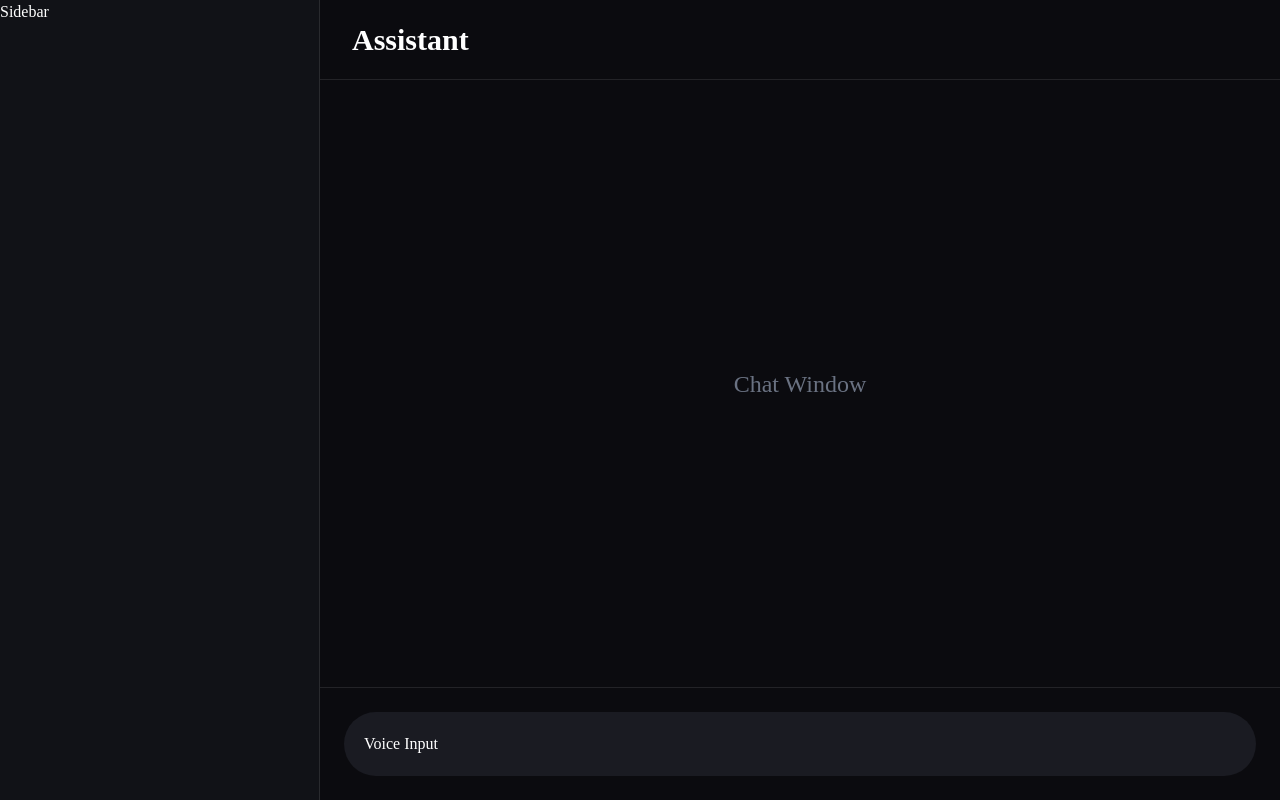
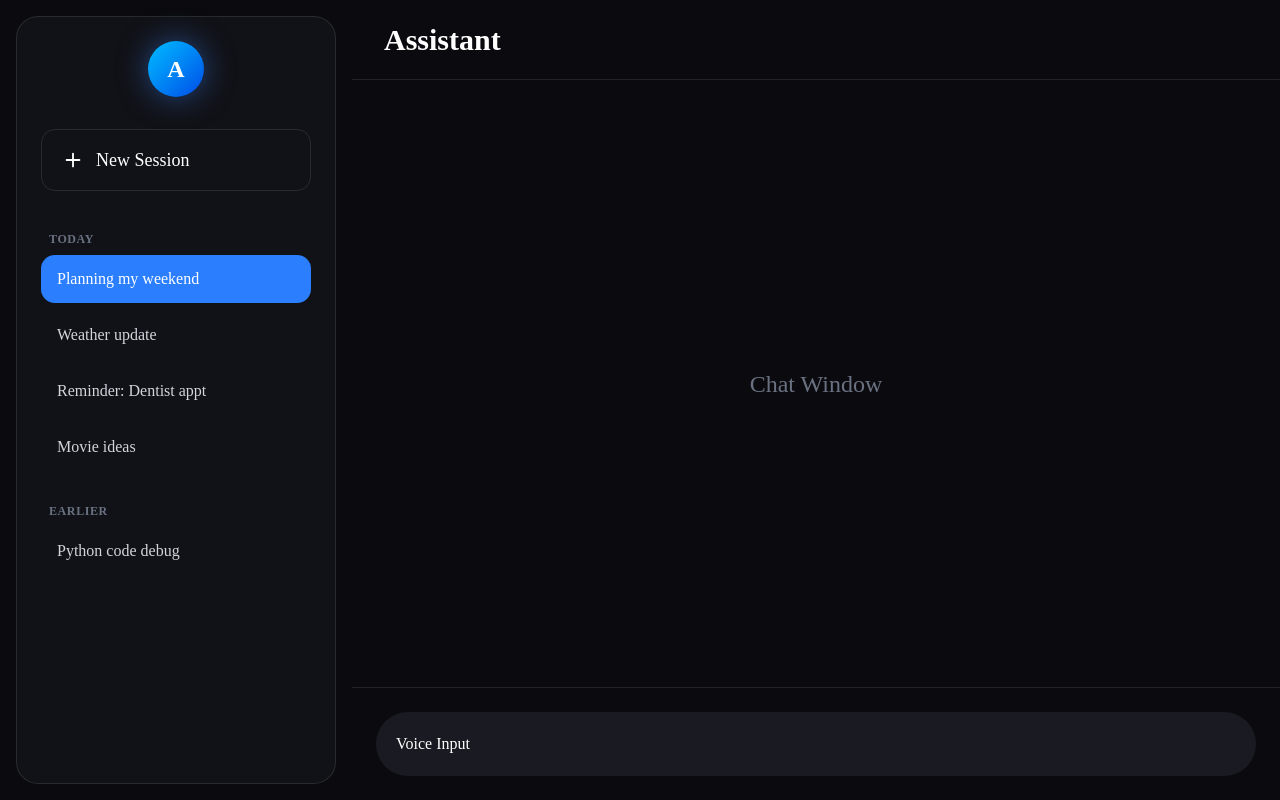
Before and after one commit to Yatheswar546/voice-assistant, a Next.js app: page / in a window 1280 px wide. Built offline with nearby package versions, Linux system fonts and the light colour scheme.

Commit message:
ui/sidebar

```diff
--- a/components/common/Logo.tsx
+++ b/components/common/Logo.tsx
@@ -0,0 +1,9 @@
+export default function Logo() {
+  return (
+    <div className="flex items-center justify-center">
+      <div className="flex h-14 w-14 items-center justify-center rounded-full bg-gradient-to-br from-sky-400 to-blue-700 text-2xl font-bold text-white shadow-[0_0_30px_rgba(59,130,246,0.5)]">
+        A
+      </div>
+    </div>
+  );
+}
--- a/components/sidebar/NewSessionButton.tsx
+++ b/components/sidebar/NewSessionButton.tsx
@@ -0,0 +1,10 @@
+import { Plus } from "lucide-react";
+
+export default function NewSessionButton() {
+  return (
+    <button className="flex w-full items-center gap-3 rounded-xl border border-white/10 px-5 py-4 text-lg transition-all hover:border-blue-400 hover:bg-white/5">
+      <Plus size={22} />
+      <span>New Session</span>
+    </button>
+  );
+}
--- a/components/sidebar/SessionGroup.tsx
+++ b/components/sidebar/SessionGroup.tsx
@@ -0,0 +1,27 @@
+import SessionItem from "./SessionItem";
+
+interface SessionGroupProps {
+  title: string;
+  sessions: string[];
+}
+
+export default function SessionGroup({
+  title,
+  sessions,
+}: SessionGroupProps) {
+  return (
+    <div className="space-y-2">
+      <h2 className="px-2 text-xs font-semibold uppercase tracking-wider text-gray-500">
+        {title}
+      </h2>
+
+      {sessions.map((session, index) => (
+        <SessionItem
+          key={session}
+          title={session}
+          active={index === 0 && title === "Today"}
+        />
+      ))}
+    </div>
+  );
+}
--- a/components/sidebar/SessionItem.tsx
+++ b/components/sidebar/SessionItem.tsx
@@ -0,0 +1,21 @@
+interface SessionItemProps {
+  title: string;
+  active?: boolean;
+}
+
+export default function SessionItem({
+  title,
+  active = false,
+}: SessionItemProps) {
+  return (
+    <button
+      className={`w-full rounded-xl px-4 py-3 text-left transition-all ${
+        active
+          ? "bg-blue-500 text-white"
+          : "text-gray-300 hover:bg-white/5"
+      }`}
+    >
+      {title}
+    </button>
+  );
+}
--- a/components/sidebar/Sidebar.tsx
+++ b/components/sidebar/Sidebar.tsx
@@ -1,7 +1,35 @@
+import Logo from "@/components/common/Logo";
+import NewSessionButton from "./NewSessionButton";
+import SessionGroup from "./SessionGroup";
+
+const todaySessions = [
+  "Planning my weekend",
+  "Weather update",
+  "Reminder: Dentist appt",
+  "Movie ideas",
+];
+
+const earlierSessions = [
+  "Python code debug",
+];
+
 export default function Sidebar() {
   return (
-    <aside className="w-80 border-r border-white/10 bg-[#111217]">
-      Sidebar
+    <aside className="m-4 flex h-[calc(100vh-2rem)] w-80 flex-col rounded-3xl border border-white/10 bg-[#111217] p-6">
+      {/* Logo */}
+      <Logo />
+
+      {/* Button */}
+      <div className="mt-8">
+        <NewSessionButton />
+      </div>
+
+      {/* Session List */}
+      <div className="mt-10 flex-1 space-y-8 overflow-y-auto">
+        <SessionGroup title="Today" sessions={todaySessions} />
+
+        <SessionGroup title="Earlier" sessions={earlierSessions} />
+      </div>
     </aside>
   );
 }
```
Also changed, not shown: plan.txt.
